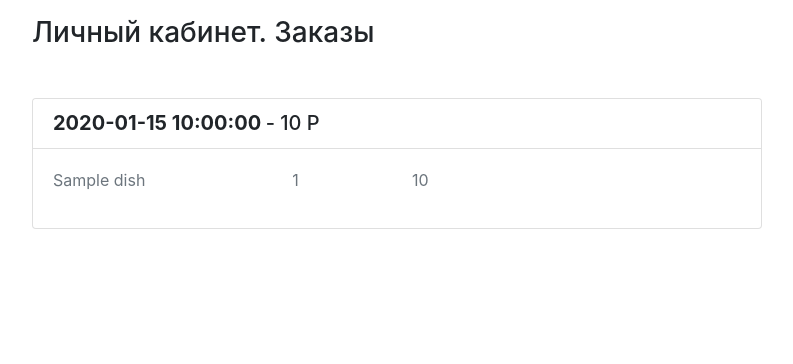
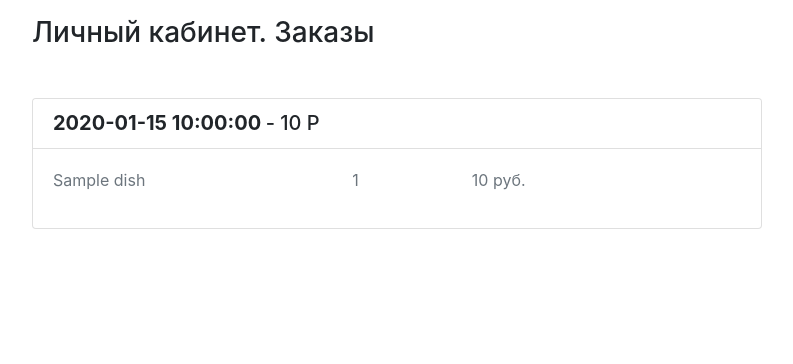
Before and after one commit to DARKDEAD/stepik_5, a Python web app: template app/templates/account.html in a window 1280 px wide. Shown: the part 48-412 px from the top of the page, without its empty margins (53-846 px from the left). Run offline with Jinja, Linux system fonts and the light colour scheme; the template is opened without the code that fills it: most values are stand-ins (such as "Sample title", 1, 10 or a date in 2020); some libraries are stand-ins or nearby versions.

Commit message:
stepic_5 fix account

```diff
--- a/app/templates/account.html
+++ b/app/templates/account.html
@@ -19,9 +19,9 @@
                         <div class="card-body">
                             <div class="row">
                                 {% for dish in order.dishes %}
-                                    <p class="col-4 text-muted">{{ dish.title }}</p>
+                                    <p class="col-5 text-muted">{{ dish.title }}</p>
                                     <p class="col-2 text-muted"> 1</p>
-                                    <p class="col-6 text-muted"> {{ dish.price }} </p>
+                                    <p class="col-5 text-muted"> {{ dish.price }} руб. </p>
                                 {% endfor %}
                             </div>
                         </div>
```
